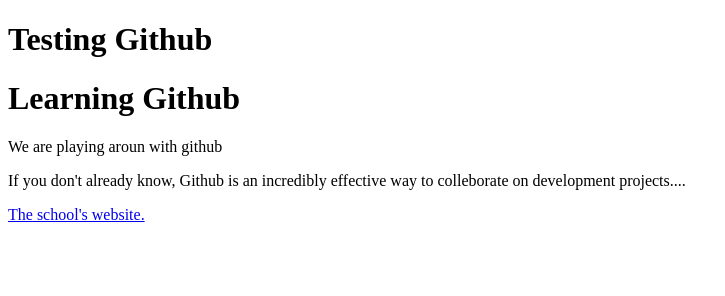
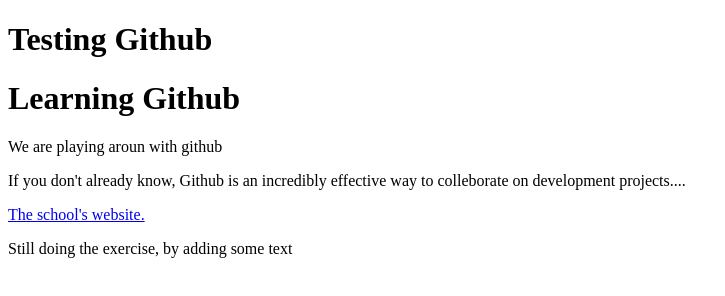
Before and after one commit to TrojAn001/github.io, a plain HTML site: page index.html in a window 1280 px wide. Shown: the whole page, without its empty margins (0-725 px from the left). Drawn offline with Linux system fonts and the light colour scheme.

Commit message:
Added some text for testing.

```diff
--- a/index.html
+++ b/index.html
@@ -9,5 +9,6 @@
   <p>We are playing aroun with github</p>
   <p>If you don't already know, Github is an incredibly effective way to colleborate on development projects....</p>
   <a href="http://www.eal.dk/eal/site.aspx?p=23">The school's website.</a>
+  <p>Still doing the exercise, by adding some text</p>
 </body>
 </html>
```
